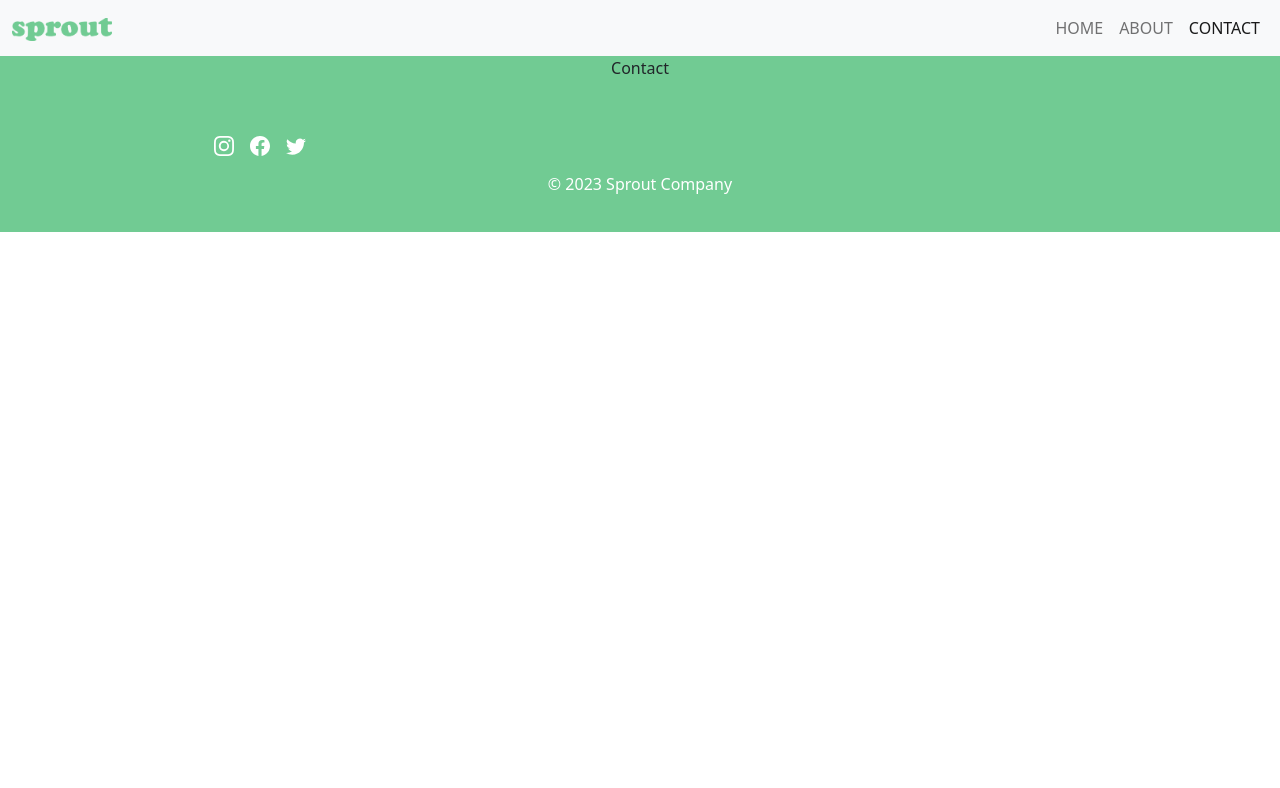
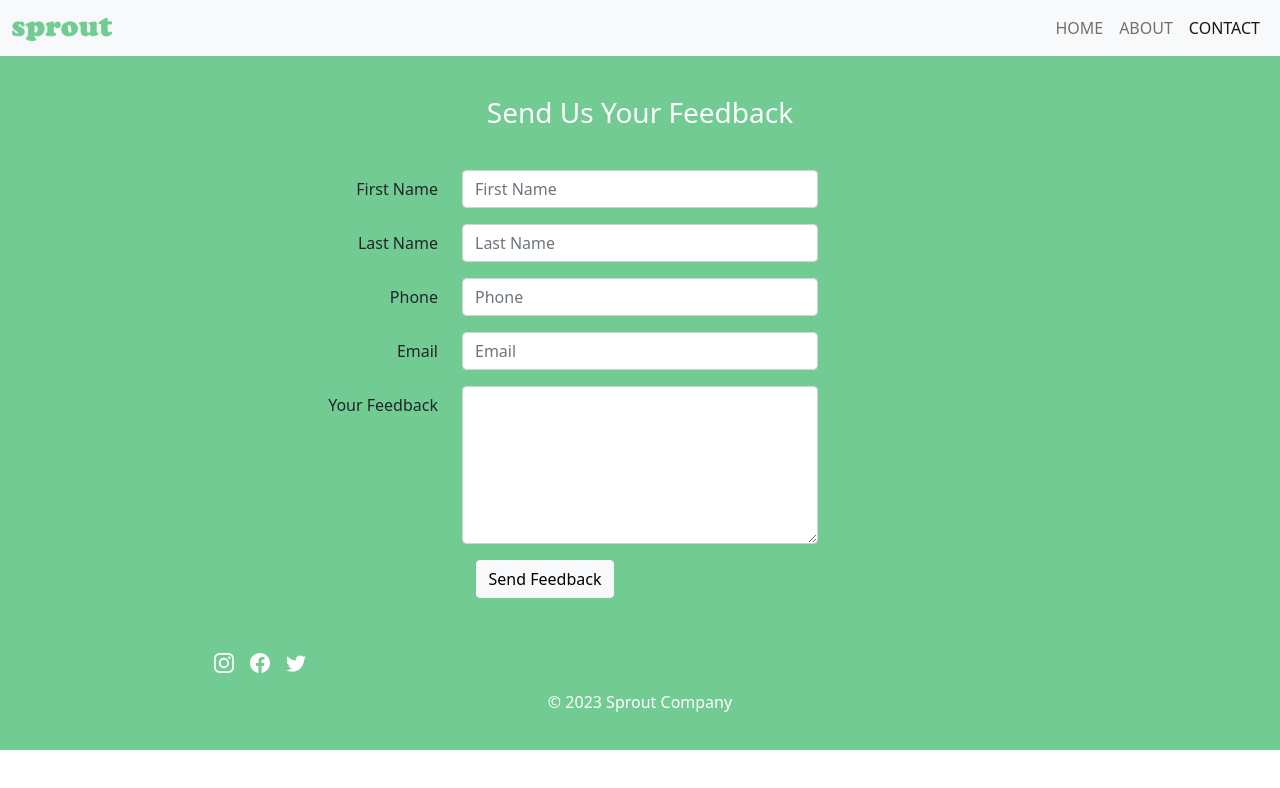
Before and after one commit to nevgh/sprout, a React (Create React App) app: page /contact in a window 1280 px wide. Shown: the top 788 px of the page. Built offline with nearby package versions, Linux system fonts and the light colour scheme.

Commit message:
worked on contact and about page

```diff
--- /dev/null
+++ b/src/components/ContactForm.js
@@ -0,0 +1,107 @@
+import { Button, Label, Col, FormGroup } from "reactstrap";
+import { Formik, Field, Form, ErrorMessage } from "formik";
+import { validateContactForm } from "../utils/validateContactForm";
+
+const ContactForm = () => {
+  const handleSubmit = (values, { resetForm }) => {
+    console.log("form values:", values);
+    console.log("in JSON format:", JSON.stringify(values));
+    resetForm();
+  };
+  return (
+    <Formik
+      onSubmit={handleSubmit}
+      validate={validateContactForm}
+      initialValues={{
+        firstName: "",
+        lastName: "",
+        phoneNum: "",
+        email: "",
+        agree: false,
+        contactType: "By Phone",
+        feedback: "",
+      }}
+    >
+      <Form>
+        <FormGroup row>
+          <Label htmlFor="firstName" md="4" xs="4" className="text-end">
+            First Name
+          </Label>
+          <Col md="4" xs="6">
+            <Field
+              className="form-control"
+              name="firstName"
+              placeholder="First Name"
+            />
+            <ErrorMessage name="firstName">
+              {(msg) => <p className="text-danger">{msg}</p>}
+            </ErrorMessage>
+          </Col>
+        </FormGroup>
+        <FormGroup row>
+          <Label htmlFor="lastName" md="4" xs="4" className="text-end">
+            Last Name
+          </Label>
+          <Col md="4" xs="6">
+            <Field
+              className="form-control"
+              name="lastName"
+              placeholder="Last Name"
+            />
+            <ErrorMessage name="lastName">
+              {(msg) => <p className="text-danger">{msg}</p>}
+            </ErrorMessage>
+          </Col>
+        </FormGroup>
+        <FormGroup row>
+          <Label htmlFor="phoneNum" md="4" xs="4" className="text-end">
+            Phone
+          </Label>
+          <Col md="4" xs="6">
+            <Field
+              className="form-control"
+              name="phoneNum"
+              placeholder="Phone"
+            />
+            <ErrorMessage name="phoneNum">
+              {(msg) => <p className="text-danger">{msg}</p>}
+            </ErrorMessage>
+          </Col>
+        </FormGroup>
+        <FormGroup row>
+          <Label htmlFor="email" md="4" xs="4" className="text-end">
+            Email
+          </Label>
+          <Col md="4" xs="6">
+            <Field className="form-control" name="email" placeholder="Email" />
+            <ErrorMessage name="email">
+              {(msg) => <p className="text-danger">{msg}</p>}
+            </ErrorMessage>
+          </Col>
+        </FormGroup>
+        <FormGroup row>
+          <Label htmlFor="feedback" md="4" xs="4" className="text-end">
+            Your Feedback
+          </Label>
+          <Col md="4" xs="6">
+            <Field
+              className="form-control"
+              name="feedback"
+              as="textarea"
+              rows="6"
+            />
+          </Col>
+        </FormGroup>
+        <FormGroup row>
+          <Col md={{ size: 10 }}>
+            <Button type="submit" color="light">
+              Send Feedback
+            </Button>
+          </Col>
+        </FormGroup>
+      </Form>
+    </Formik>
+  );
+};
+
+export default ContactForm;
--- a/src/components/PlantDetails.js
+++ b/src/components/PlantDetails.js
@@ -1,3 +1,4 @@
+import { Card, CardText, Container, Row, Col } from "reactstrap";
 import { useParams } from "react-router-dom";
 import { Plants } from "../Plants";
 
@@ -6,12 +7,26 @@ const PlantDetails = () => {
 
   const plant = Plants.find((plant) => plant.Id === parseInt(plantId));
   return (
-    <div>
-      <h1>{plant.nameOfPlant}</h1>
-      <p> water: {plant.water}</p>
-      <p>temperature: {plant.temperature}</p>
-      <p>placement: {plant.indoorOutdoor}</p>
-    </div>
+    <Container>
+      <Row>
+        <h1>{plant.nameOfPlant}</h1>
+        <Col>
+          <Card>
+            <CardText> water: {plant.water}</CardText>
+          </Card>
+        </Col>
+        <Col>
+          <Card>
+            <CardText>temperature: {plant.temperature}</CardText>
+          </Card>
+        </Col>
+        <Col>
+          <Card>
+            <CardText>placement: {plant.indoorOutdoor}</CardText>
+          </Card>
+        </Col>
+      </Row>
+    </Container>
   );
 };
 
--- a/src/pages/About.js
+++ b/src/pages/About.js
@@ -1,12 +1,32 @@
-import { Col, Row, Container, Card, CardBody } from "reactstrap";
+import { Card, CardBody, CardText, CardTitle, Col, Row } from "reactstrap";
+import leaf from "../images/green-leaf.png";
 
 const About = () => {
   return (
-    <Container>
-      <Row className="row-content">
-        <Col sm="6">
-          <h3>Our Mission</h3>
-          <p>
+    <div>
+      <img
+        src={leaf}
+        alt="leaf"
+        style={{ width: "100px", height: "100px", margin: "30px" }}
+      />
+      <img
+        src={leaf}
+        alt="leaf"
+        style={{ width: "100px", height: "100px", margin: "30px" }}
+      />
+      <img
+        src={leaf}
+        alt="leaf"
+        style={{ width: "100px", height: "100px", margin: "30px" }}
+      />
+
+      <Card
+        className="bg-light mt-3"
+        style={{ width: "50%", margin: "0 auto", padding: "2rem" }}
+      >
+        <CardTitle>Our Mission</CardTitle>
+        <CardBody>
+          <CardText>
             Welcome to our Plants Directory, a haven for plant enthusiasts and
             gardening aficionados! Our mission is to be your ultimate resource
             for all things green and growing. Whether you're a seasoned botanist
@@ -14,59 +34,23 @@ const About = () => {
             to provide you with comprehensive information about a vast array of
             plant species. Our website is designed to be a one-stop destination
             for plant lovers seeking knowledge about various plants, their
-            characteristics, care guides, and cultivation tips. We believe that
-            understanding plants goes beyond just their aesthetics; it's about
-            nurturing and fostering a connection with the natural world. Our
-            mission is to empower you with the tools and information needed to
-            create thriving green spaces, both indoors and outdoors. Explore our
-            extensive plant database to discover detailed profiles of different
-            plant species, including their origins, growth patterns, sunlight
-            and water requirements, and unique features. Our care guides are
-            crafted to assist you in every step of your plant parenting journey,
-            from selecting the perfect plant for your space to ensuring it
-            flourishes through proper care techniques. We're committed to
-            fostering a community of plant enthusiasts who can share their
-            experiences, tips, and advice. Our platform encourages interactions
-            through forums, discussions, and user-generated content, allowing
-            you to learn from others who share your passion for plants. At the
-            heart of it all, our mission is to help you cultivate not only
-            beautiful gardens and lush indoor jungles but also a deeper
-            appreciation for the wonders of the botanical world. Join us in
-            exploring the fascinating realm of plants, where every leaf tells a
-            story and every bloom brings joy.
-          </p>
-        </Col>
-        <Col sm="6">
-          <Card>
-            <img alt="plants" />
-          </Card>
-        </Col>
-        <Col>
-          <Card className="bg-light mt-3">
-            <CardBody>
-              <blockquote className="blockquote">
-                <p>
-                  "Sprout: Where Green Dreams Blossom. A digital oasis for plant
-                  aficionados, Sprout isn't just a website – it's a verdant
-                  escape into the world of botanical wonders. With its vast
-                  plant directory, insightful care guides, and thriving
-                  community, Sprout is redefining the way we nurture and connect
-                  with nature. Whether you're a seasoned gardener or a budding
-                  enthusiast, Sprout's mission is to empower you to turn your
-                  plant dreams into flourishing realities."
-                </p>
-                <footer className="blockquote-footer">
-                  Larry Daa,
-                  <cite title="Source Title">
-                    "Green Life Magazine" - Sprout, 2023
-                  </cite>
-                </footer>
-              </blockquote>
-            </CardBody>
-          </Card>
-        </Col>
-      </Row>
-    </Container>
+            characteristics, care guides, and cultivation tips.
+          </CardText>
+          <CardText>
+            We believe that understanding plants goes beyond just their
+            aesthetics; it's about nurturing and fostering a connection with the
+            natural world. Our mission is to empower you with the tools and
+            information needed to create thriving green spaces, both indoors and
+            outdoors. Explore our extensive plant database to discover detailed
+            profiles of different plant species, including their origins, growth
+            patterns, sunlight and water requirements, and unique features. Our
+            care guides are crafted to assist you in every step of your plant
+            parenting journey, from selecting the perfect plant for your space
+            to ensuring it flourishes through proper care techniques.
+          </CardText>
+        </CardBody>
+      </Card>
+    </div>
   );
 };
 
--- a/src/pages/Contact.js
+++ b/src/pages/Contact.js
@@ -1,5 +1,12 @@
+import { Container } from "reactstrap";
+import ContactForm from "../components/ContactForm";
+
 const Contact = () => {
-  return <div>Contact</div>;
+  return (
+    <Container>
+      <h3 style={{ margin: "40px", color: "white" }}>Send Us Your Feedback</h3>
+      <ContactForm />
+    </Container>
+  );
 };
-
 export default Contact;
--- /dev/null
+++ b/src/utils/validateContactForm.js
@@ -0,0 +1,30 @@
+export const validateContactForm = (values) => {
+  const errors = {};
+  const { firstName, lastName, phoneNum, email } = values;
+
+  if (!firstName) {
+    errors.firstName = "Required";
+  } else if (firstName.length < 2) {
+    errors.firstName = "Must be at least 2 characters";
+  } else if (firstName.length > 15) {
+    errors.firstName = "Must be 15 characters or less";
+  }
+  if (!lastName) {
+    errors.lastName = "Required";
+  } else if (lastName.length < 2) {
+    errors.lastName = "Must be at least 2 characters";
+  } else if (lastName.length > 15) {
+    errors.lastName = "Must be 15 characters or less";
+  }
+
+  const reg = /^\d+$/;
+
+  if (!reg.test(phoneNum)) {
+    errors.phoneNum = "The phone number should contain only numbers";
+  }
+
+  if (!email.includes("@")) {
+    errors.email = "Email should contain a @";
+  }
+  return errors;
+};
```
Also changed, not shown: src/App.css (line endings or trailing spaces), src/images/green-leaf.png (added).
